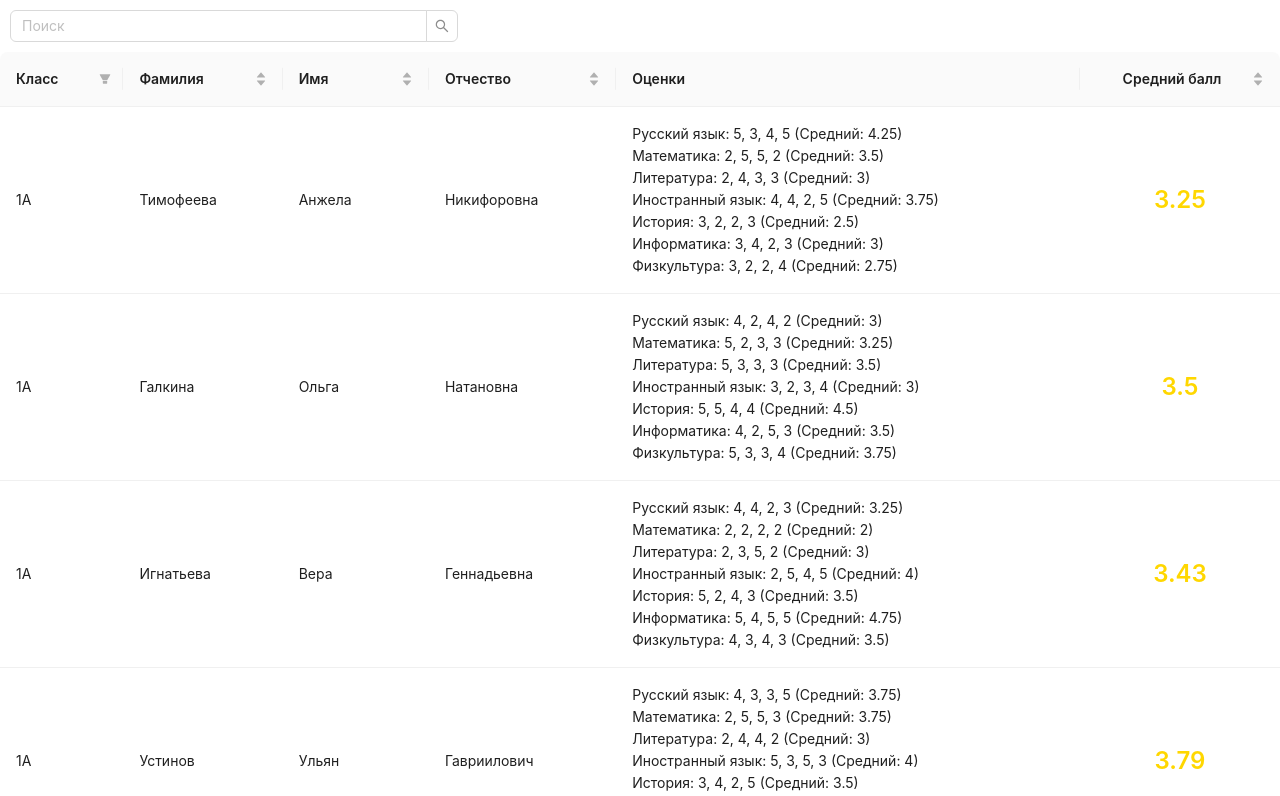
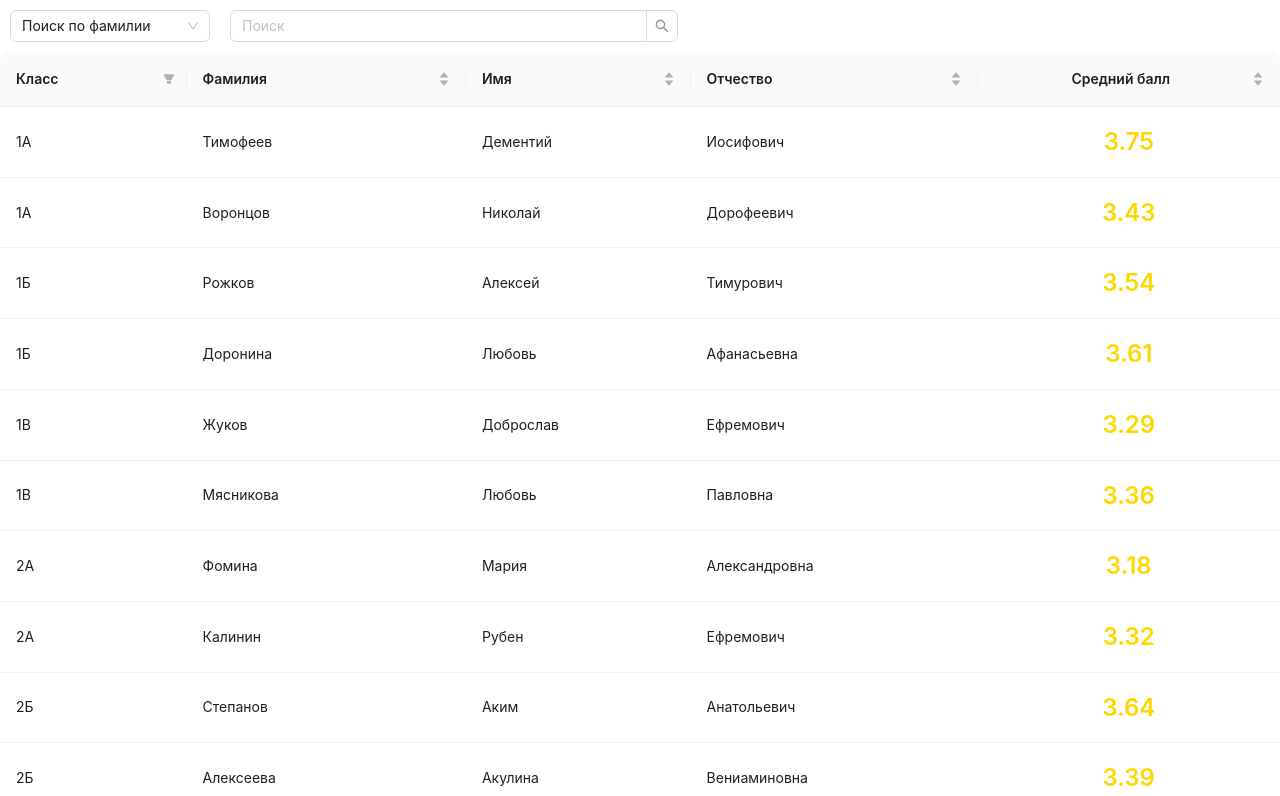
Before and after one commit to iscander-b10/AppForSchool, a React (Vite) app: page / in a window 1280 px wide. Shown: the top 796 px of the page. Built offline with nearby package versions, Linux system fonts and the light colour scheme.

Commit message:
added select && implemented search by full name

```diff
--- a/src/assets/StudentTable/StudentTable.jsx
+++ b/src/assets/StudentTable/StudentTable.jsx
@@ -1,4 +1,4 @@
-import { Table, ConfigProvider, Input } from "antd";
+import { Table, ConfigProvider, Input, Select } from "antd";
 import ru_RU from "antd/locale/ru_RU";
 import { useState } from "react";
 import { useDebounce } from 'use-debounce';
@@ -8,12 +8,15 @@ import  { prepareTableData, generateClasses } from "../../data.js";
 function StudentTable () {
   const classes = generateClasses();
   const [searchTerm, setSearchTerm] = useState("");
-  // const [debouncedSearchTerm] = useDebounce(searchTerm, 300);
+  const [searchType, setSearchType] = useState("lastName");
+  const [debouncedSearchTerm] = useDebounce(searchTerm, 300);
 
   const tableData = prepareTableData(classes);
-  console.log(tableData)
 
-  // const filteredData = tableData.filter(student => student.fullName.toLowerCase().includes(debouncedSearchTerm.toLowerCase()))
+  const filteredData = tableData.filter(student => {
+    const searchField = student[searchType].toLowerCase();
+    return searchField.includes(debouncedSearchTerm.toLowerCase());
+  });
 
   const columns = [
     {
@@ -31,70 +34,84 @@ function StudentTable () {
       title: "Фамилия",
       dataIndex: "lastName",
       key: "lastName",
-      sorter: (a, b) => a.fullName.localeCompare(b.fullName)
+      sorter: (a, b) => a.lastName.localeCompare(b.lastName)
     },
     {
       title: "Имя",
       dataIndex: "firstName",
       key: "firstName",
-      sorter: (a, b) => a.fullName.localeCompare(b.fullName)
+      sorter: (a, b) => a.firstName.localeCompare(b.firstName)
     },
     {
       title: "Отчество",
       dataIndex: "middleName",
       key: "middleName",
-      sorter: (a, b) => a.fullName.localeCompare(b.fullName)
+      sorter: (a, b) => a.middleName.localeCompare(b.middleName)
     },
-    {
-      title: "Оценки",
-      dataIndex: "grades",
-      key: "grades",
-      headerStyle: {
-        fontSize: "20px",
-        fontWeight: 600
-      },
-      render: (grades) => (
-        <div>
-          {grades.map((item, index) => (
-            <div key={index}>
-              {item.subject}: {item.grades} (Средний: {item.avg})
-            </div>
-          ))}
-        </div>
-      ),
-    },
+    // {
+    //   title: "Оценки",
+    //   dataIndex: "grades",
+    //   key: "grades",
+    //   headerStyle: {
+    //     fontSize: "20px",
+    //     fontWeight: 600
+    //   },
+    //   render: (grades) => (
+    //     <div>
+    //       {grades.map((item, index) => (
+    //         <div key={index}>
+    //           {item.subject}: {item.grades} (Средний: {item.avg})
+    //         </div>
+    //       ))}
+    //     </div>
+    //   )
     {
       title: "Средний балл",
       dataIndex: "avgGrades",
       key: "avgGrades",
       align: "center",
       sorter: (a, b) => a.avgGrades - b.avgGrades,
-      render: (avg) => {
+      render: (avgGrades) => {
         let color = "";
-        if (avg >= 4) color = "green";
-        else if (avg >=3) color = "gold";
+        if (avgGrades >= 4) color = "green";
+        else if (avgGrades >=3) color = "gold";
         else color = "red";
         return (
           <div
             style={{color}}
             className="avg"
           >
-            {avg}
+            {avgGrades}
           </div>
         )
       }
     },
-  ]
+  ];
+
     return(
       <ConfigProvider locale={ru_RU}>
+        <Select
+          style={{
+            margin: "10px",
+            width: "200px"
+          }}
+          defaultValue="lastName"
+          onChange={value => setSearchType(value)}
+          options={[
+            {value: "lastName", label: "Поиск по фамилии"},
+            {value: "firstName", label: "Поиск по имени"},
+            {value: "middleName", label: "Поиск по отчеству"}
+          ]}
+        />
         <Input.Search
           className="inputSearch"
           placeholder="Поиск"
+          allowClear
           onChange={(e) => setSearchTerm(e.target.value)}
         />
         <Table
           columns={columns}
-          dataSource={tableData}
+          dataSource={filteredData}
           pagination={{
             pageSize: 45,
             className: "pagination"
--- a/src/data.js
+++ b/src/data.js
@@ -35,7 +35,7 @@ export const generateClasses = () => {
   for ( let number = 1; number <= 11; number++) {
     ["А", "Б", "В"].forEach((symbol) => {
       const className = `${number}${symbol}`;
-      const students = Array.from({ length : 15 }, () => generateStudent(className));
+      const students = Array.from({ length : 2 }, () => generateStudent(className));
       classes.push({
         className,
         students
@@ -47,14 +47,12 @@ export const generateClasses = () => {
 
 export const prepareTableData = (classes) => {
   return classes.flatMap(classItem =>
-    classItem.students.map(student => ({
-      ...student,
-      key: student.id,
-      grades: Object.entries(student.grades).map(([subject, grades]) => ({
-        subject,
-        grades: grades.join(', '),
-        avg: student.avg[subject]
-      }))
+    classItem.students.map(student => {
+
+      return {
+        ...student,
+        key: student.id,
+      };
     })
-  ))
+  );
 };
```
